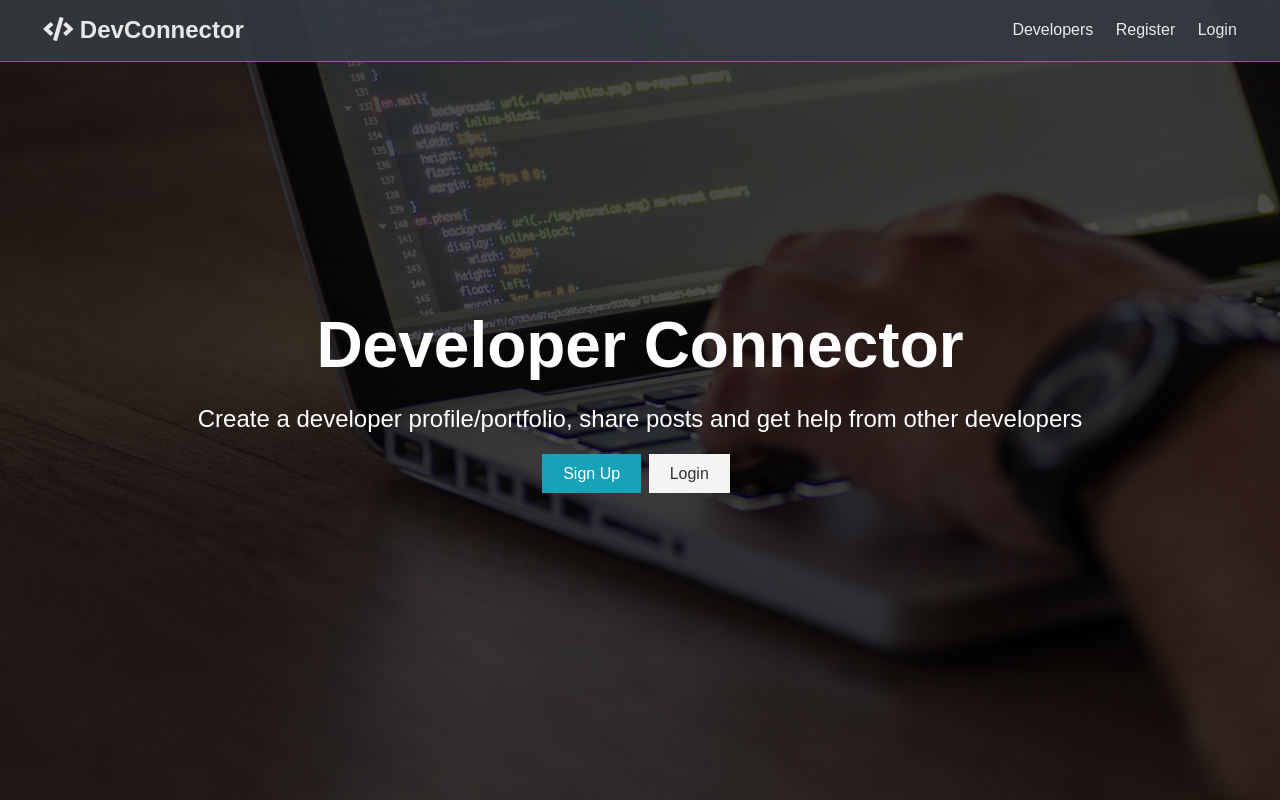
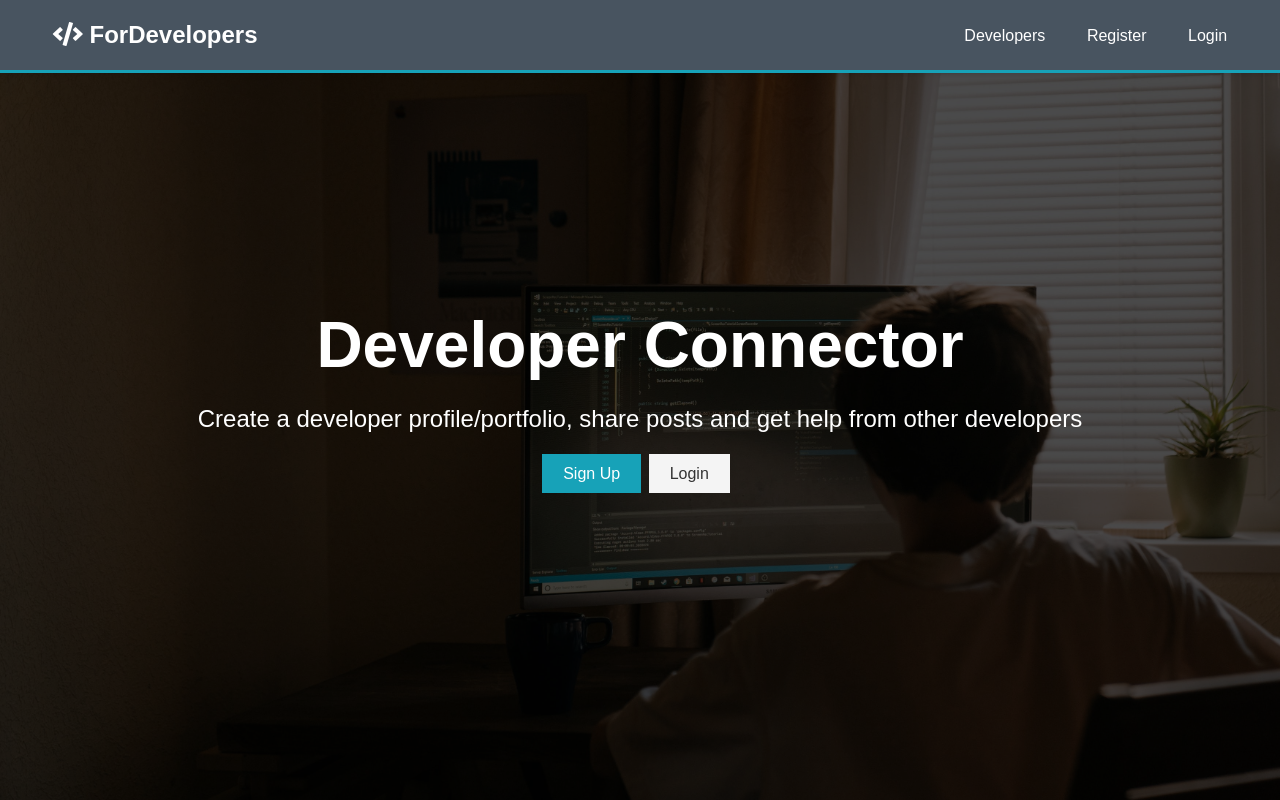
Before and after one commit to GbSrbh/Social-Media-for-Devs, a React (Create React App) app in the folder 1/client/: page / in a window 1280 px wide. Built offline with nearby package versions, Linux system fonts and the light colour scheme.

Commit message:
Styling Changes

```diff
--- a/1/client/src/App.css
+++ b/1/client/src/App.css
@@ -322,36 +322,51 @@ button {
 }
 
 /* Navbar */
+/* Navbar */
 .navbar {
   display: flex;
   justify-content: space-between;
   align-items: center;
-  padding: 0.7rem 2rem;
+  padding: 1rem 2rem;
   position: fixed;
-  z-index: 1;
+  z-index: 1000;
   width: 100%;
   top: 0;
-  border-bottom: solid 1px var(--primary-color);
-  opacity: 0.9;
+  background-color: #485460;
+  box-shadow: 0 2px 5px rgba(0, 0, 0, 0.1);
+  transition: background-color 0.3s ease, box-shadow 0.3s ease, border-bottom 0.3s ease;
+  border-bottom: 3px solid transparent;
+}
+
+.navbar:hover {
+  border-bottom: 3px solid var(--primary-color);
 }
 
 .navbar ul {
   display: flex;
+  margin: 0;
+  padding: 0;
 }
 
 .navbar a {
   color: #fff;
-  padding: 0.45rem;
-  margin: 0 0.25rem;
+  text-decoration: none;
+  padding: 0.8rem;
+  margin: 0 0.5rem;
+  border-radius: 4px;
+  transition: background-color 0.3s ease, color 0.3s ease;
 }
 
 .navbar a:hover {
+  background-color: #6d7b8d;
   color: var(--primary-color);
 }
 
 .navbar .welcome span {
   margin-right: 0.6rem;
+  font-weight: bold;
 }
+
 
 /* Landing Page */
 .landing {
--- a/1/client/src/components/layout/Navbar.js
+++ b/1/client/src/components/layout/Navbar.js
@@ -45,7 +45,7 @@ const Navbar = (props) => {//props: logout function and auth state
   return (
     <nav className="navbar bg-dark">
       <h1>
-        <Link to={"/"}> <i className="fas fa-code" /> DevConnector </Link>
+        <Link to={"/"}> <i className="fas fa-code" /> ForDevelopers </Link>
       </h1>
 
       {(props.auth.isAuthenticated ? authLinks : guestLinks)}
```
Also changed, not shown: 1/client/src/img/showcase.jpg.
